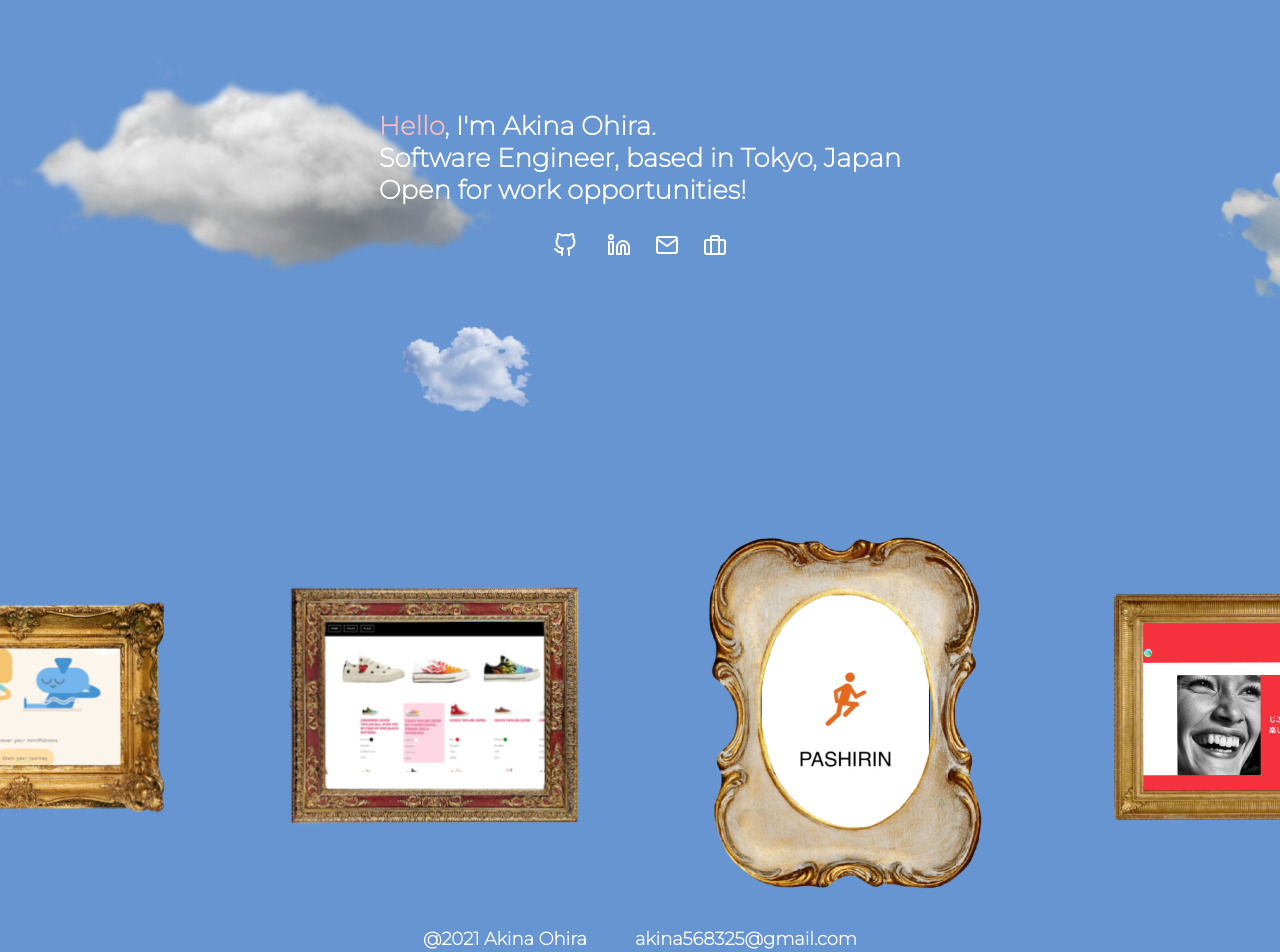
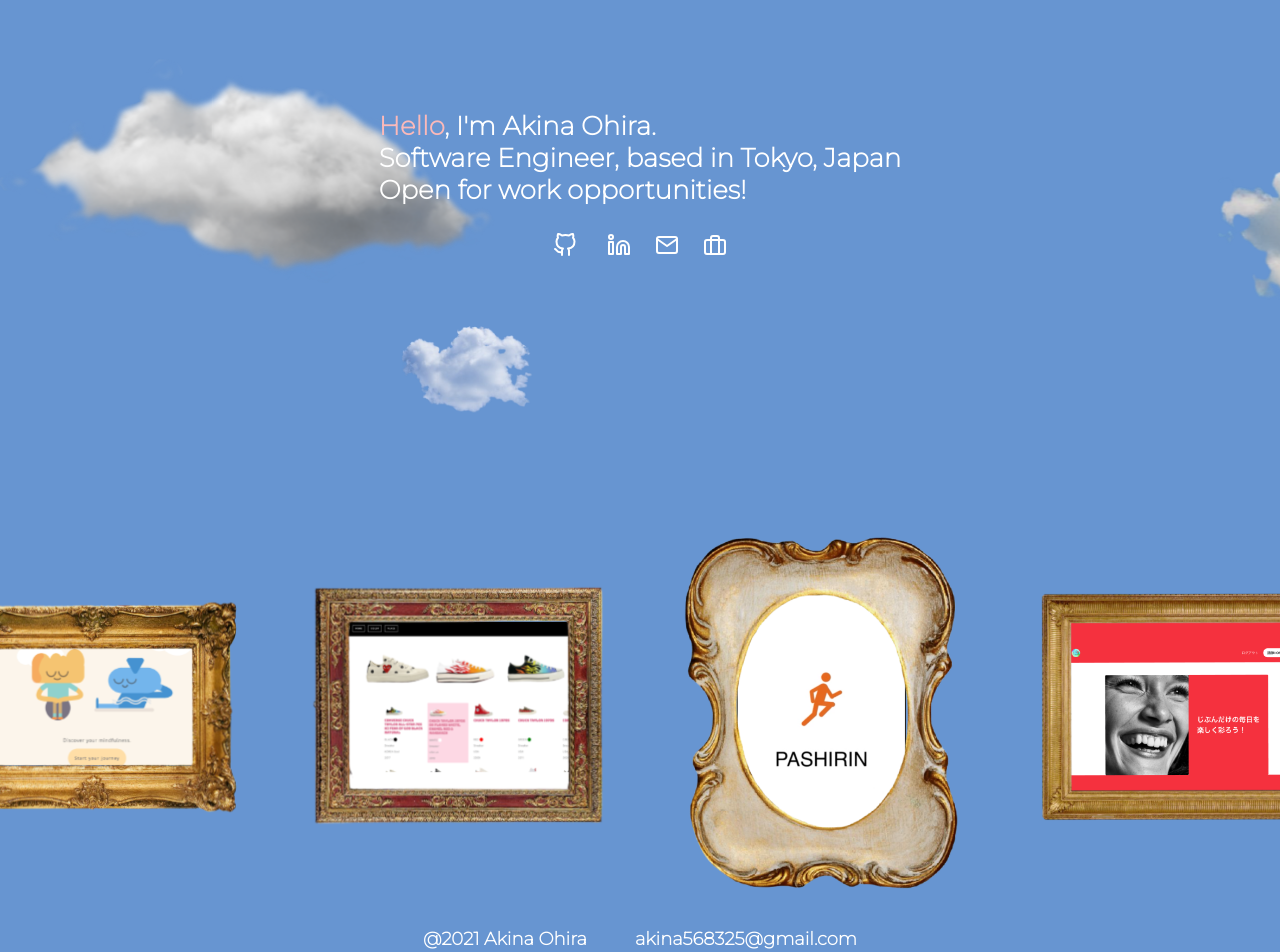
Before and after one commit to akinaohira/portfolio, a React (Create React App) app: page / in a window 1280 px wide. Shown: the top 952 px of the page. Built offline with nearby package versions, Linux system fonts and the light colour scheme.

Commit message:
adjusted size of image

```diff
--- a/src/css/App.css
+++ b/src/css/App.css
@@ -153,7 +153,7 @@ button {
 }
 
 .art_box img {
-  margin: 0 56px;
+  margin: 0 32px;
   transition: all 0.5s ease-in-out;
 }
 
@@ -305,7 +305,7 @@ a:hover {
 }
 
 .meditation_img {
-  width:300px;
+  width:250px;
   border-radius: 4px;
 }
 
```
